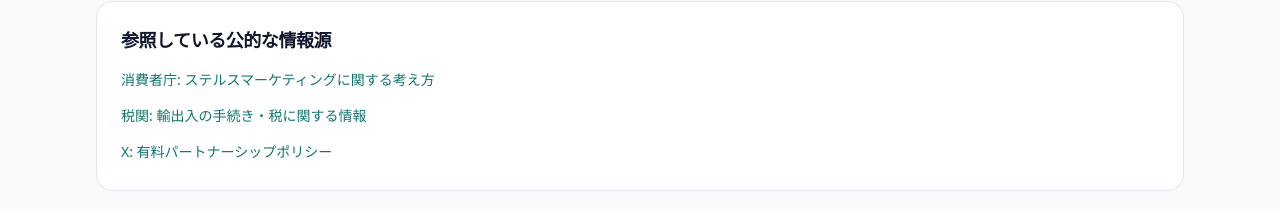
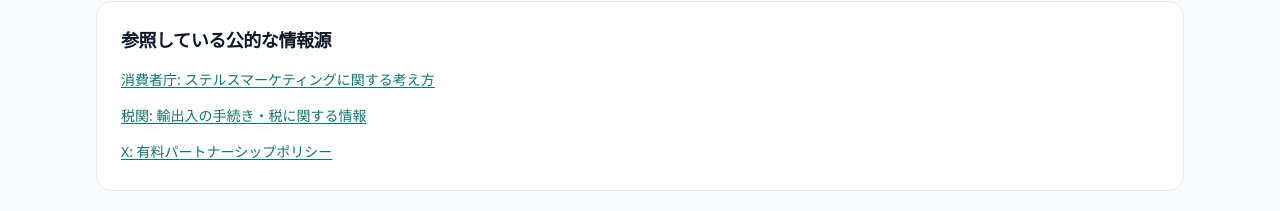
Before and after one commit to yuga-hashimoto/korea-affiliate-media, a Next.js app: page /editorial-policy in a window 1280 px wide. Shown: the part 1032-1243 px from the top of the page. Built offline with nearby package versions, Linux system fonts and the light colour scheme; no server answers.

Commit message:
test(a11y): WCAG AAの自動検査を追加し、リンクとラベルの違反を修正

```diff
--- a/package.json
+++ b/package.json
@@ -32,6 +32,7 @@
     "zod": "4.6.7"
   },
   "devDependencies": {
+    "@axe-core/playwright": "^4.14.0",
     "@playwright/test": "1.65.0",
     "@tailwindcss/postcss": "4.3.5",
     "@types/node": "26.6.6",
--- a/src/app/articles/[slug]/page.tsx
+++ b/src/app/articles/[slug]/page.tsx
@@ -156,7 +156,7 @@ export default async function ArticlePage({
 
           {article.hubPath ? (
             <p className="mt-8 text-sm">
-              <Link href={article.hubPath} className="text-brand-700">
+              <Link href={article.hubPath} className="text-brand-700 underline">
                 比較ページを見る →
               </Link>
             </p>
@@ -164,7 +164,7 @@ export default async function ArticlePage({
 
           <p className="mt-8 rounded-xl bg-slate-100 p-4 text-xs leading-5 text-slate-600">
             掲載内容に誤りや古い情報を見つけた場合は、
-            <Link href="/contact" className="text-brand-700">
+            <Link href="/contact" className="text-brand-700 underline">
               お問い合わせ
             </Link>
             からご連絡ください。確認のうえ更新します。当サイトは現地取材・購入体験を装ったレビューを掲載しません。
--- a/src/app/editorial-policy/page.tsx
+++ b/src/app/editorial-policy/page.tsx
@@ -64,7 +64,7 @@ export default function EditorialPolicyPage() {
                 href="https://www.caa.go.jp/policies/policy/representation/fair_labeling/faq/stealth_marketing"
                 target="_blank"
                 rel="noopener noreferrer"
-                className="text-brand-700"
+                className="text-brand-700 underline"
               >
                 消費者庁: ステルスマーケティングに関する考え方
               </a>
@@ -74,7 +74,7 @@ export default function EditorialPolicyPage() {
                 href="https://www.customs.go.jp/"
                 target="_blank"
                 rel="noopener noreferrer"
-                className="text-brand-700"
+                className="text-brand-700 underline"
               >
                 税関: 輸出入の手続き・税に関する情報
               </a>
@@ -84,7 +84,7 @@ export default function EditorialPolicyPage() {
                 href="https://help.x.com/ja/rules-and-policies/paid-partnerships-policy"
                 target="_blank"
                 rel="noopener noreferrer"
-                className="text-brand-700"
+                className="text-brand-700 underline"
               >
                 X: 有料パートナーシップポリシー
               </a>
--- a/src/app/globals.css
+++ b/src/app/globals.css
@@ -38,7 +38,7 @@
   }
 
   a {
-    @apply underline-offset-2;
+    text-underline-offset: 2px;
   }
 
   :focus-visible {
@@ -65,6 +65,10 @@
     @apply mb-4 leading-8 text-slate-700;
   }
 
+  .prose-jp a {
+    text-decoration: underline;
+  }
+
   .prose-jp h2 {
     @apply mt-10 mb-4 border-l-4 border-brand-600 pl-3 text-xl sm:text-2xl;
   }
--- a/src/app/korea/beauty/page.tsx
+++ b/src/app/korea/beauty/page.tsx
@@ -67,7 +67,7 @@ export default function BeautyPage() {
               href="https://www.customs.go.jp/"
               target="_blank"
               rel="noopener noreferrer nofollow"
-              className="text-brand-700"
+              className="text-brand-700 underline"
             >
               税関の公式情報
             </a>
--- a/src/app/korea/travel/airport-transport/page.tsx
+++ b/src/app/korea/travel/airport-transport/page.tsx
@@ -72,7 +72,7 @@ export default function AirportTransportPage() {
               href="https://www.arex.or.kr/"
               target="_blank"
               rel="noopener noreferrer nofollow"
-              className="text-brand-700"
+              className="text-brand-700 underline"
             >
               空港鉄道 AREX 公式サイト
             </a>
--- a/src/app/korea/travel/esim/page.tsx
+++ b/src/app/korea/travel/esim/page.tsx
@@ -97,7 +97,7 @@ export default function EsimPage() {
         <p className="mt-8 text-xs leading-5 text-slate-500">
           このページの構造化データは、実際のページ内容（FAQ）に対応しています。
           価格の構造化データ（Offer）は、提携・価格の確認が取れるまで出力しません。
-          参照: <a href={`${siteUrl()}/methodology`} className="text-brand-700">比較手法</a>
+          参照: <a href={`${siteUrl()}/methodology`} className="text-brand-700 underline">比較手法</a>
         </p>
       </div>
     </>
--- a/src/app/page.tsx
+++ b/src/app/page.tsx
@@ -151,7 +151,7 @@ export default function HomePage() {
             ))}
           </div>
           <p className="mt-4 text-sm">
-            <Link href="/methodology" className="text-brand-700">
+            <Link href="/methodology" className="text-brand-700 underline">
               計算式・比較条件の詳細を見る
             </Link>
           </p>
--- a/src/components/site-header.tsx
+++ b/src/components/site-header.tsx
@@ -15,7 +15,6 @@ export function SiteHeader() {
         <Link
           href="/"
           className="flex items-baseline gap-2 no-underline"
-          aria-label="総額比較 トップページ"
         >
           <span className="text-lg font-bold tracking-tight text-slate-900">
             総額比較
--- a/src/components/source-stamp.tsx
+++ b/src/components/source-stamp.tsx
@@ -15,7 +15,7 @@ export function SourceStamp({
         href={evidence.sourceUrl}
         rel="noopener noreferrer nofollow"
         target="_blank"
-        className="break-all text-brand-700"
+        className="break-all text-brand-700 underline"
       >
         {evidence.sourceUrl}
       </a>
```
Also changed, not shown: next-env.d.ts, 3 other files (tests, documents, lock files or other folders).
